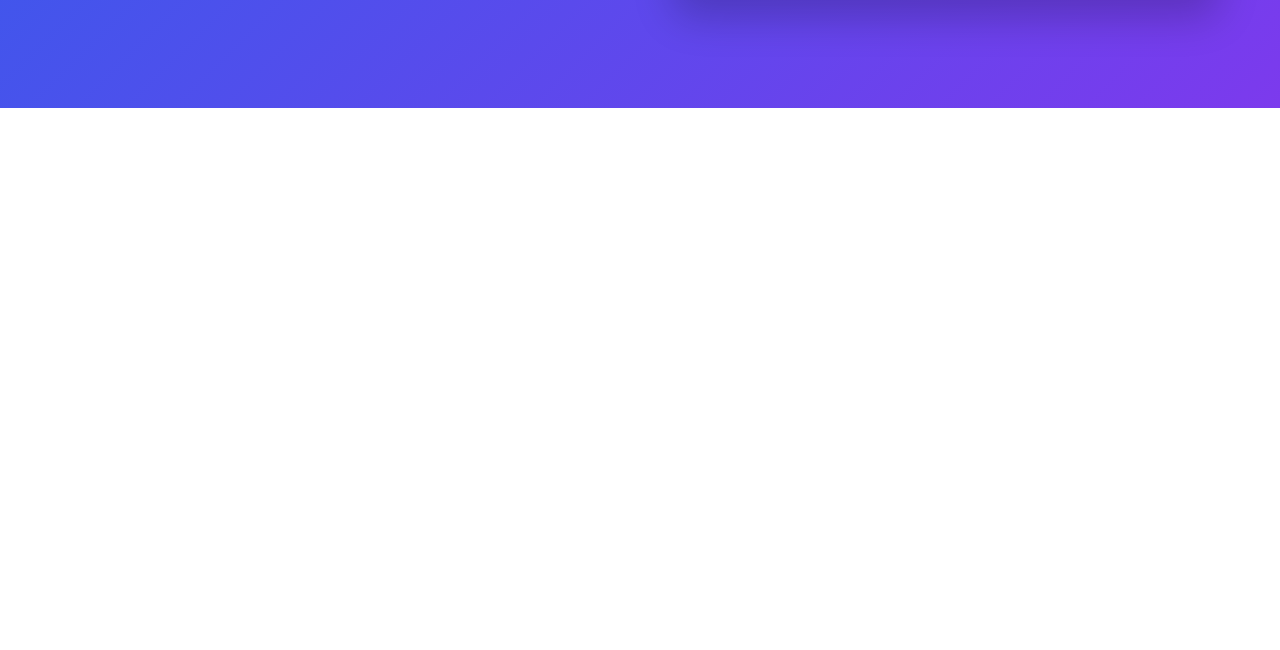
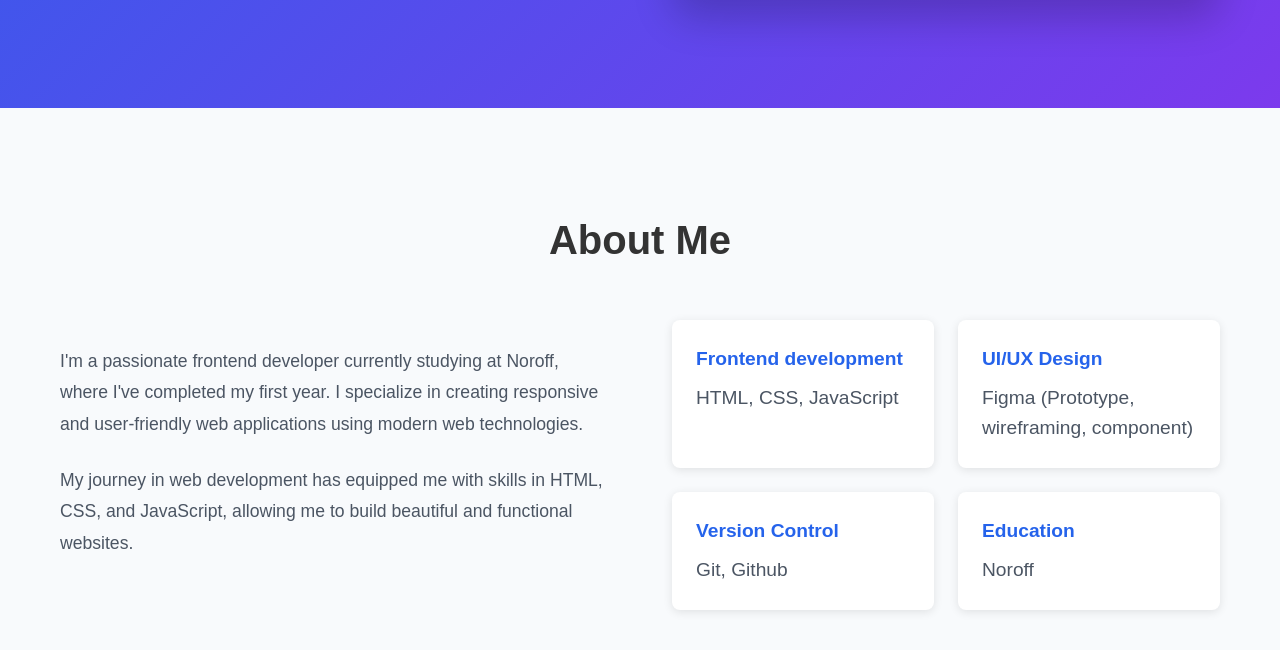
Before and after one commit to Hammadniazi/portfolio-website, a plain HTML site: page index.html in a window 1280 px wide. Shown: the part 692-1342 px from the top of the page. Before the commit the page ends 800 px from the top, so only its background shows below. Drawn offline with Linux system fonts and the light colour scheme.

Commit message:
Create About me section and write css for it

```diff
--- a/index.html
+++ b/index.html
@@ -62,5 +62,44 @@
         </div>
       </div>
     </section>
+
+    <section class="about">
+      <div class="container">
+        <h2>About Me</h2>
+        <div class="about-content">
+          <div class="about-text">
+            <p>
+              I'm a passionate frontend developer currently studying at Noroff,
+              where I've completed my first year. I specialize in creating
+              responsive and user-friendly web applications using modern web
+              technologies.
+            </p>
+            <p>
+              My journey in web development has equipped me with skills in HTML,
+              CSS, and JavaScript, allowing me to build beautiful and functional
+              websites.
+            </p>
+          </div>
+          <div class="skills-grid">
+            <div class="skill-card">
+              <h3>Frontend development</h3>
+              <p>HTML, CSS, JavaScript</p>
+            </div>
+            <div class="skill-card">
+              <h3>UI/UX Design</h3>
+              <p>Figma (Prototype, wireframing, component)</p>
+            </div>
+            <div class="skill-card">
+              <h3>Version Control</h3>
+              <p>Git, Github</p>
+            </div>
+            <div class="skill-card">
+              <h3>Education</h3>
+              <p>Noroff</p>
+            </div>
+          </div>
+        </div>
+      </div>
+    </section>
   </body>
 </html>
--- a/styles.css
+++ b/styles.css
@@ -11,9 +11,7 @@ body {
 html {
   scroll-behavior: smooth;
 }
-.container {
-  max-width: 1200px;
-}
+
 /* Navigation */
 .navbar {
   position: fixed;
@@ -225,3 +223,102 @@ html {
     margin: 0 auto;
   }
 }
+/* About Section */
+.about {
+  padding: 100px 0;
+  background-color: #f8fafc;
+}
+.container {
+  max-width: 1200px;
+  margin: 0 auto;
+  padding: 0 20px;
+}
+
+.about h2 {
+  text-align: center;
+  font-size: 2.5rem;
+  margin-bottom: 3rem;
+}
+.about-content {
+  display: grid;
+  grid-template-columns: 1fr 1fr;
+  gap: 4rem;
+  align-items: center;
+}
+.about-text {
+  max-width: 100%;
+}
+.about-text p {
+  margin-bottom: 1.5rem;
+  color: #4b5563;
+  font-size: 1.1rem;
+  line-height: 1.8;
+}
+.skills-grid {
+  display: grid;
+  grid-template-columns: repeat(auto-fit, minmax(200px, 1fr));
+  gap: 1.5rem;
+}
+.skill-card {
+  background-color: white;
+  padding: 1.5rem;
+  border-radius: 8px;
+  box-shadow: 0 2px 10px rgba(0, 0, 0, 0.1);
+  transition: transform 0.3s ease;
+}
+.skill-card:hover {
+  transform: translateY(-5px);
+}
+.skill-card h3 {
+  margin-bottom: 0.5rem;
+  color: #2563eb;
+  font-size: 1.2rem;
+}
+.skill-card p {
+  color: #4b5563;
+  font-size: 1.2rem;
+}
+
+@media (width <= 1024px) {
+  .about-content {
+    gap: 2rem;
+  }
+}
+@media (width <= 768px) {
+  .about {
+    padding: 60px 0;
+  }
+  .about h2 {
+    font-size: 2rem;
+    margin-bottom: 2rem;
+  }
+  .about-content {
+    grid-template-columns: 1fr;
+    gap: 3rem;
+  }
+  .about-text {
+    text-align: center;
+  }
+  .about-text p {
+    font-size: 1rem;
+  }
+  .skills-grid {
+    grid-template-columns: repeat(auto-fit, minmax(150px, 1fr));
+    gap: 1rem;
+  }
+  .skill-card {
+    padding: 1.2rem;
+  }
+}
+@media (width <= 480px) {
+  .about h2 {
+    font-size: 1.8rem;
+  }
+  .about-text p {
+    font-size: 0.95rem;
+  }
+
+  .skills-grid {
+    grid-template-columns: 1fr;
+  }
+}
```
